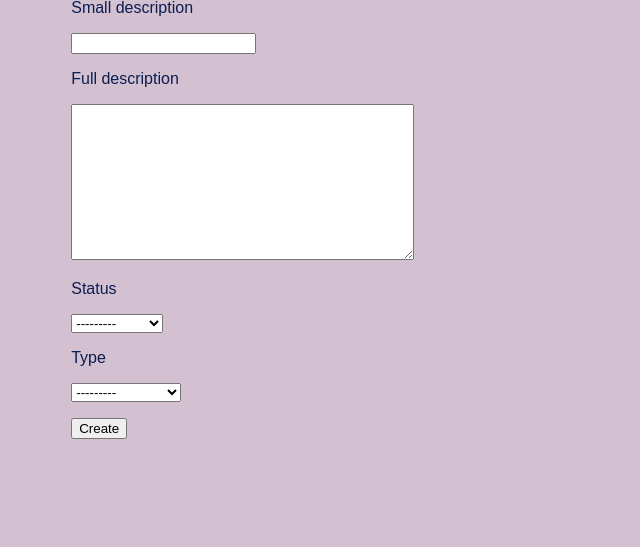
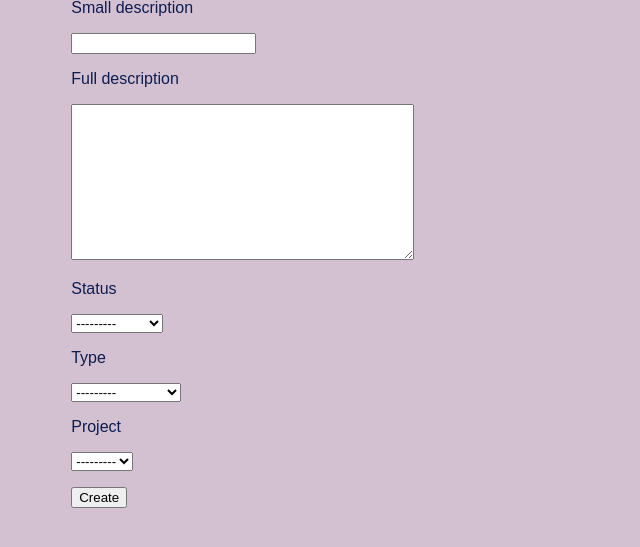
Before and after one commit to tyzo4ka/issue_tracker2, a Django app: page /issue/add/ in a window 1280 px wide. Shown: the part 119-666 px from the top of the page, without its empty margins (0-640 px from the left). Run offline with Django 3.2, Linux system fonts and the light colour scheme; data comes from the database, SQL or seed files in the repository; data that the repository does not hold is empty.

Commit message:
Added Project model, make migrations, migrate

```diff
--- a/source/webapp/models.py
+++ b/source/webapp/models.py
@@ -6,6 +6,7 @@ class Issue(models.Model):
     description = models.TextField(max_length=5000, null=True, blank=True, verbose_name="Full description")
     status = models.ForeignKey("Status", on_delete=models.PROTECT, null=False, blank=False, verbose_name="Status")
     type = models.ForeignKey("Type", on_delete=models.PROTECT, null=False, blank=False, verbose_name="Type")
+    project = models.ForeignKey("Project", on_delete=models.CASCADE, null=True, blank=False, verbose_name="Project")
     created_date = models.DateTimeField(auto_now_add=True, verbose_name="Date created")
 
     def __str__(self):
@@ -25,3 +26,10 @@ class Type(models.Model):
     def __str__(self):
         self.name = self.name
         return self.name
+
+
+class Project(models.Model):
+    name = models.CharField(max_length=300, null=False, blank=False, verbose_name="Project name")
+    description = models.TextField(max_length=3000, null=True, blank=True, verbose_name='Project description')
+    created_date = models.DateTimeField(auto_now_add=True, verbose_name="Date created")
+    updated_date = models.DateTimeField(auto_now=True, verbose_name="Date updated")
--- a/source/webapp/templates/Issue/issue.html
+++ b/source/webapp/templates/issue/issue.html
@@ -6,6 +6,7 @@
     <h3>{{ issue.summary }}</h3>
     <p>Status: {{ issue.status }}</p>
     <p>Type: {{ issue.type }}</p>
+    <p>Project: {{ issue.project}}</p>
     <p>Created at {{ issue.created_date|date:'d.m.Y H:i:s' }}</p>
     <div class="pre">{{ issue.description }}</div>
 {% endblock %}
--- a/source/webapp/views/issue_views.py
+++ b/source/webapp/views/issue_views.py
@@ -7,21 +7,21 @@ from django.views.generic import ListView, DetailView, CreateView, UpdateView, D
 class IndexView(ListView):
     context_object_name = 'issues'
     model = Issue
-    template_name = 'Issue/index.html'
+    template_name = 'issue/index.html'
     ordering = ['-created_date']
     paginate_by = 3
     paginate_orphans = 1
 
 
 class IssueView(DetailView):
-    template_name = 'Issue/issue.html'
+    template_name = 'issue/issue.html'
     context_object_name = "issue"
     model = Issue
 
 
 class IssueCreateView(CreateView):
     model = Issue
-    template_name = "Issue/create.html"
+    template_name = "issue/create.html"
     form_class = IssueForm
 
     def get_success_url(self):
@@ -31,7 +31,7 @@ class IssueCreateView(CreateView):
 class IssueUpdateView(UpdateView):
     model = Issue
     form_class = IssueForm
-    template_name = "Issue/update.html"
+    template_name = "issue/update.html"
     context_object_name = "issue"
 
     def get_success_url(self):
@@ -40,7 +40,7 @@ class IssueUpdateView(UpdateView):
 
 class IssueDeleteView(DeleteView):
     form_class = IssueForm
-    template_name = "Issue/delete.html"
+    template_name = "issue/delete.html"
     model = Issue
     success_url = reverse_lazy("index")
     context_object_name = "issue"
```
Also changed, not shown: source/webapp/migrations/0001_initial.py, source/webapp/migrations/0002_auto_20191009_1601.py (added), source/webapp/templates/issue/__init__.py (added), source/webapp/templates/issue/create.html (renamed from source/webapp/templates/Issue/create.html), source/webapp/templates/issue/delete.html (renamed from source/webapp/templates/Issue/delete.html), source/webapp/templates/issue/index.html (renamed from source/webapp/templates/Issue/index.html), source/webapp/templates/issue/update.html (renamed from source/webapp/templates/Issue/update.html), source/webapp/templates/project/__init__.py (added).
